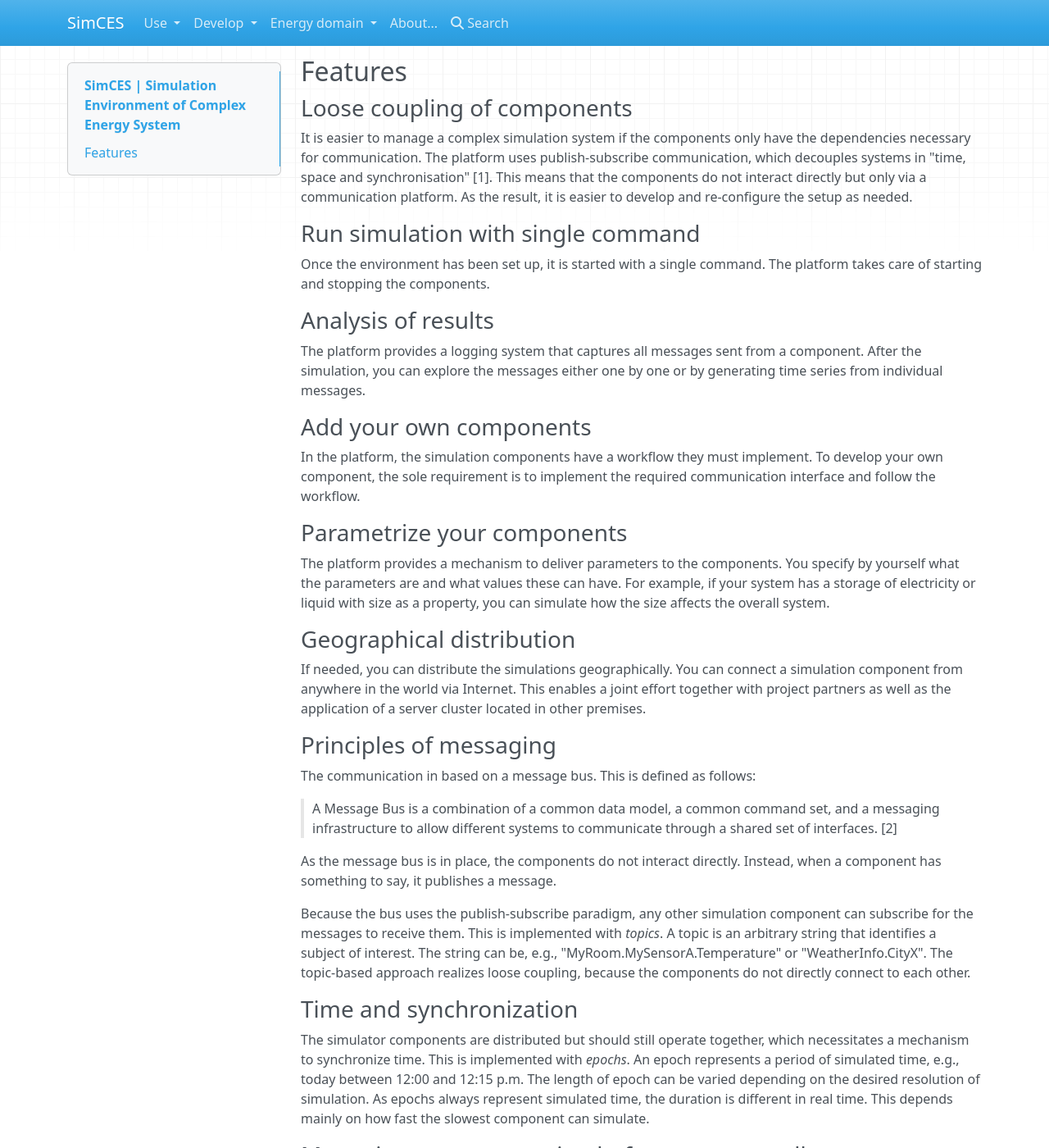
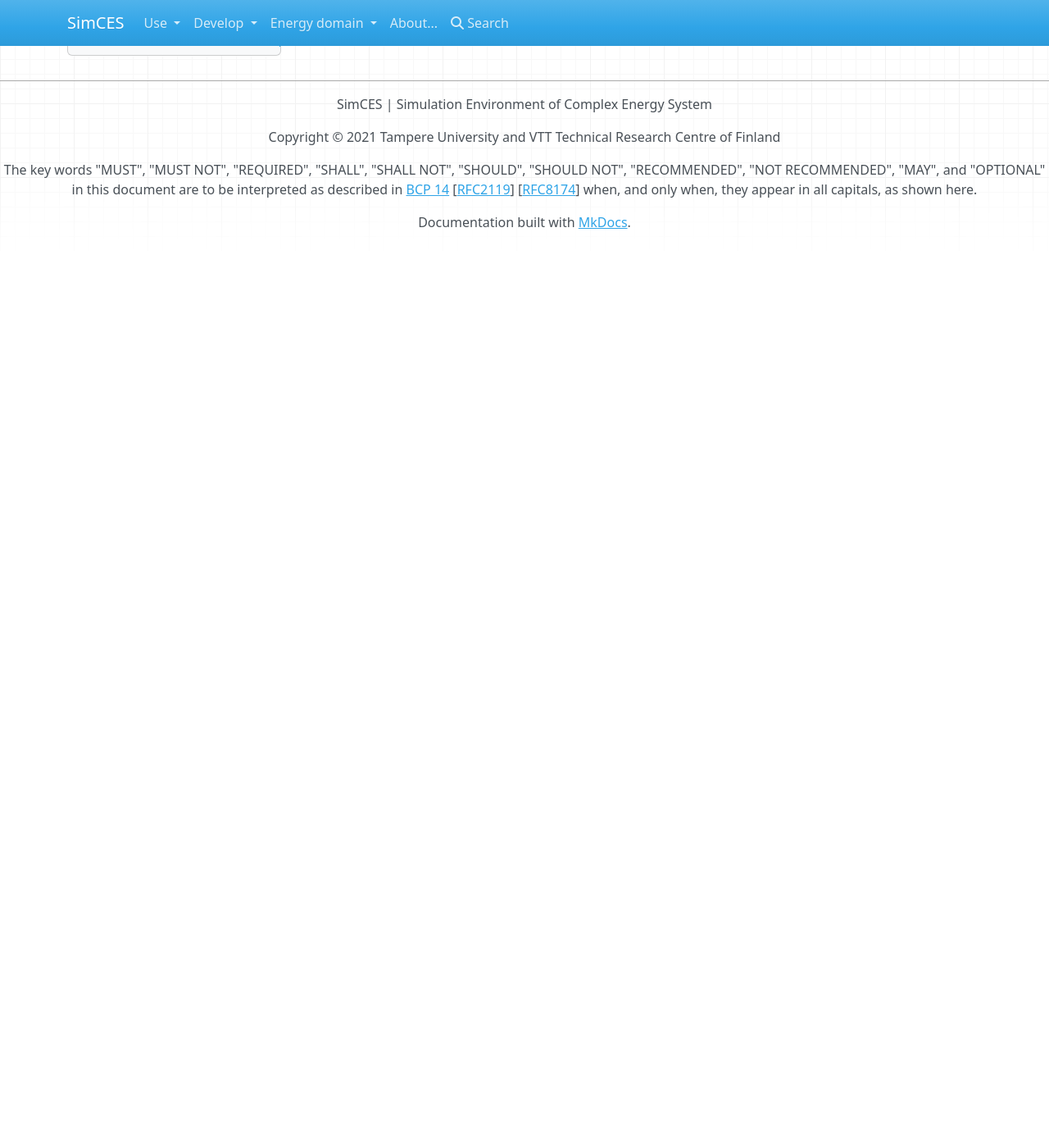
Before and after one commit to simcesplatform/simcesplatform.github.io, an MkDocs documentation site: the page built from markdown/index.md, in a window 1280 px wide and 1400 px high, scrolled down 1320 px. Shown: the whole window at 82% size. Built offline with MkDocs 1.6.1, drawn with Linux system fonts in a browser that asks for light colours; nearby versions of some CDN libraries; library files that are not in the unit come from our copies; after the commit the page ends 1619 px from its top, so only the background shows below that; some of the changed text lies outside the part shown.

Commit message:
Add separate features page

```diff
--- a/markdown/index.md
+++ b/markdown/index.md
@@ -19,58 +19,3 @@
 Finally, the analysis of simulation results is the ultimate aim of the system. There should be a means to access all of the simulation results, including the intermediate calculations of the simulation components.
 
 SimCES fulfills these requirements. It does not develop any complex algorithms for you but provides a straightforward yet powerful concept for the management of simulation systems and the communication of simulation components, including the logging of simulation results.
-
-
-## Features
-
-### Loose coupling of components
-It is easier to manage a complex simulation system if the components only have the dependencies necessary for communication. The platform uses publish-subscribe communication, which decouples systems in "time, space and synchronisation" [1]. This means that the components do not interact directly but only via a communication platform. As the result, it is easier to develop and re-configure the setup as needed.
-
-### Run simulation with single command
-Once the environment has been set up, it is started with a single command. The platform takes care of starting and stopping the components.
-
-### Analysis of results
-The platform provides a logging system that captures all messages sent from a component. After the simulation, you can explore the messages either one by one or by generating time series from individual messages.
-
-### Add your own components
-In the platform, the simulation components have a workflow they must implement. To develop your own component, the sole requirement is to implement the required communication interface and follow the workflow.
-
-### Parametrize your components
-The platform provides a mechanism to deliver parameters to the components. You specify by yourself what the parameters are and what values these can have. For example, if your system has a storage of electricity or liquid with size as a property, you can simulate how the size affects the overall system.
-
-### Geographical distribution
-If needed, you can distribute the simulations geographically. You can connect a simulation component from anywhere in the world via Internet. This enables a joint effort together with project partners as well as the application of a server cluster located in other premises.
-
-### Principles of messaging
-The communication in based on a message bus. This is defined as follows:
-
-> A Message Bus is a combination of a common data model, a common command set, and a messaging infrastructure to allow different systems to communicate through a shared set of interfaces. [2]
-
-As the message bus is in place, the components do not interact directly. Instead, when a component has something to say, it publishes a message.
-
-Because the bus uses the publish-subscribe paradigm, any other simulation component can subscribe for the messages to receive them. This is implemented with _topics_. A topic is an arbitrary string that identifies a subject of interest. The string can be, e.g., "MyRoom.MySensorA.Temperature" or "WeatherInfo.CityX". The topic-based approach realizes loose coupling, because the components do not directly connect to each other.
-
-### Time and synchronization
-The simulator components are distributed but should still operate together, which necessitates a mechanism to synchronize time. This is implemented with _epochs_. An epoch represents a period of simulated time, e.g., today between 12:00 and 12:15 p.m. The length of epoch can be varied depending on the desired resolution of simulation. As epochs always represent simulated time, the duration is different in real time. This depends mainly on how fast the slowest component can simulate.
-
-### Managing components in platform or externally
-The simulation platform exploits virtualization to facilitate the management of components, but this has limitations. Virtualization is suitable for lightweight components that do not require particularly lot of computational power. On the other hand, sometimes a more powerful platform - possibly even a server cluster - is necessary. To enable both easy management and heavy computation, the platform supports two types of components: _platform managed_ and _externally managed_.
-
-### Accessing the results
-During a simulation run, the logging system of the platform stores any messages exchanged between the simulation components. The logging system provides an HTTP API to access the messages. (In technical terms, this API is Restful, although not all HTTP-based technologies are.)
-
-Features:
-
-- View the results with any HTTP client, including a web browser or a custom client
-- View individual messages
-- Build timeseries from multiple messages of the same structure
-- Retrieve data in:
-- JSON (JavaScript Object Notation)
-- CSV (Comma-separated Values; only for timeseries)
-
-
-### References
-
-[1] Patrick Th. Eugster, Pascal A. Felber, Rachid Guerraoui, and Anne-Marie Kermarrec. 2003. The many faces of publish/subscribe. ACM Comput. Surv. 35, 2 (June 2003), 114–131. [DOI:10.1145/857076.857078](https://doi.org/10.1145/857076.857078)
-
-[2] Gregor Hohpe and Bobby Woolf, Enterprise Integration Patterns: Message Bus. [https://www.enterpriseintegrationpatterns.com/patterns/messaging/MessageBus.html](https://www.enterpriseintegrationpatterns.com/patterns/messaging/MessageBus.html)
--- a/mkdocs.yml
+++ b/mkdocs.yml
@@ -14,6 +14,7 @@
 # See README.txt for the naming convention of files!
 nav:
     - Use:
+        - Features: core_features.md
         - Installation: core_install.md
         - Run simulation:
             - Run simulation: core_run.md
```
Also changed, not shown: markdown/core_features.md (added, +53 -0 lines).
